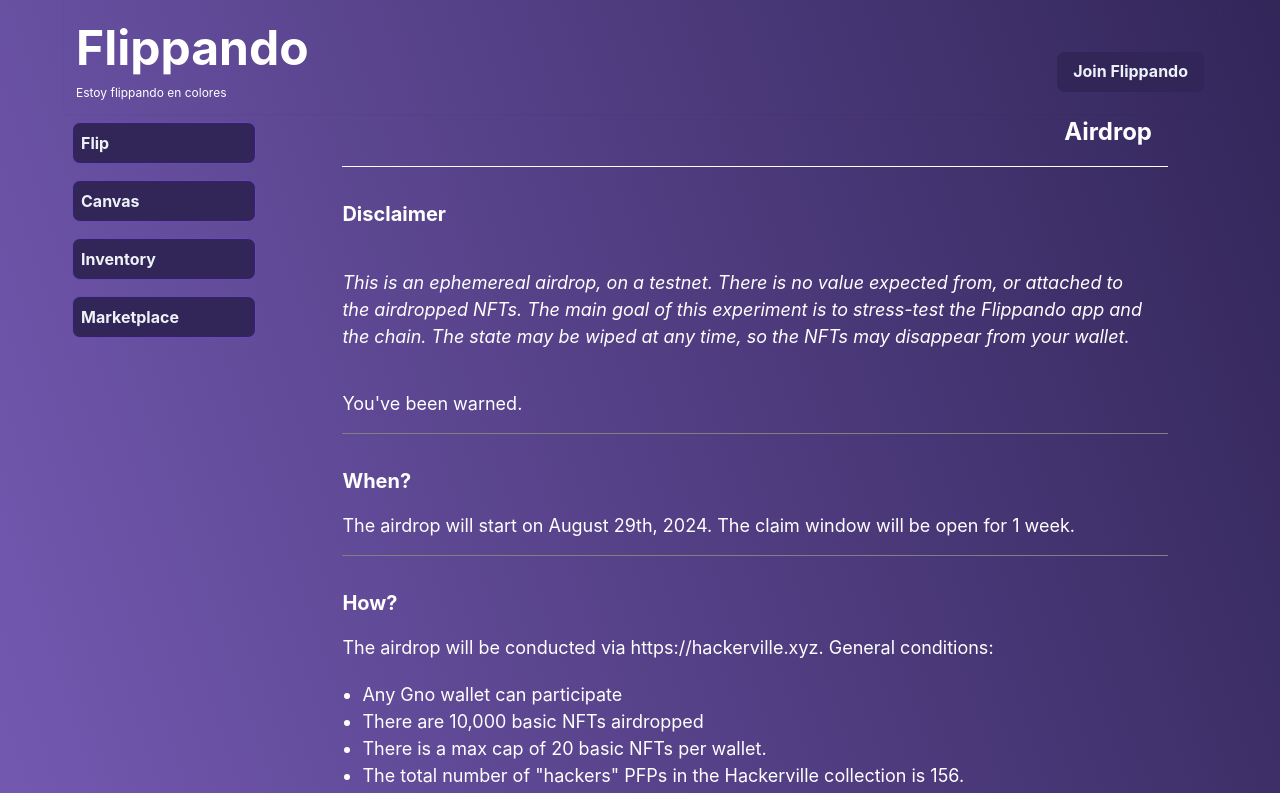
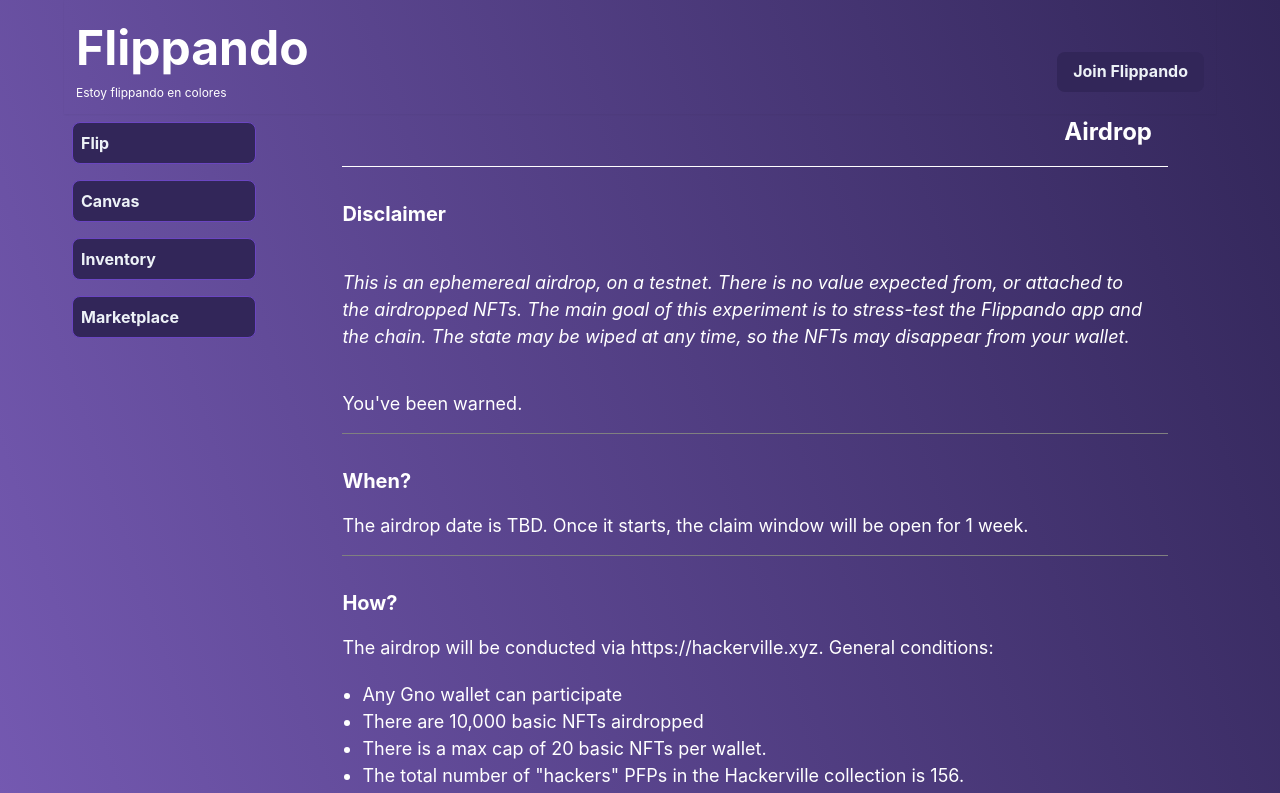
Before and after one commit to irreverentsimplicity/flippando-gno, a Next.js app: page /airdrop in a window 1280 px wide. Shown: the top 793 px of the page. Built offline with nearby package versions, Linux system fonts and the light colour scheme.

Commit message:
fix copy

```diff
--- a/components/AirdropCanvas.js
+++ b/components/AirdropCanvas.js
@@ -476,12 +476,14 @@ const AirdropCanvas = ({height, width}) => {
         </VStack>
 
           <VStack style={{ marginLeft: 20}}>
-            <a onClick={() => setAssistiveImage(true)}>
+
+
               <img src={images[currentImageIndex]} alt="helper" style={{
                 width: '380px',
                 height: '380px',
               }}/>
-            </a>
+
+
           <HStack>
           <Button onClick={handlePrev} isDisabled={isPrevDisabled}>
               <FaArrowLeft />
--- a/components/AirdropPlayground.js
+++ b/components/AirdropPlayground.js
@@ -1,10 +1,5 @@
-/* pages/my-nfts.js */
-//import {ethers} from 'ethers';
-import styles from "../styles/Home.module.css";
 import { useEffect, useState } from 'react';
 import { useDispatch } from "react-redux";
-import { Box, Text, VStack, Button } from "@chakra-ui/react";
-import Link from 'next/link';
 import { useSelector } from 'react-redux';;
 import AirdropCanvas from './AirdropCanvas';
 import Actions from "../util/actions";
@@ -13,11 +8,8 @@ import { getGNOTBalances, fetchUserFLIPBalances } from "../util/tokenActions";
  const AirdropPlayground = () => {
   const [width, setWidth] = useState(2); // defaults, changed on calling setExistingBasicNFTs
   const [height, setHeight] = useState(2); // defaults, changed on calling setExistingBasicNFTs
-  const [existingBasicNFTs, setExistingBasicNFTs] = useState(0);
-  const userBalances = useSelector(state => state.flippando.userBalances);
-  const userGnotBalances = useSelector(state => state.flippando.userGnotBalances);
   const [isArtMinted, setIsArtMinted] = useState(false)
-  const artPayload = useSelector(state => state.flippando.artPayload);
+
 
   const rpcEndpoint = useSelector(state => state.flippando.rpcEndpoint);
 
--- a/components/Wallet.js
+++ b/components/Wallet.js
@@ -26,7 +26,7 @@ const Wallet = ({ userBalances, userGnotBalances }) => {
 
     useEffect( () => {
       setPlayerAddress()
-    }, [])
+    })
 
     const setPlayerAddress = async () => {
       const actions = await Actions.getInstance();
--- a/pages/airdrop.js
+++ b/pages/airdrop.js
@@ -56,7 +56,7 @@ export default function Airdrop() {
             When?
           </Text>
           <Text fontSize="lg" textAlign="left" mt={4} mb={4} mr={4}>
-           The airdrop will start on August 29th, 2024. The claim window will be open for 1 week.
+           The airdrop date is TBD. Once it starts, the claim window will be open for 1 week.
           </Text>
         </Box>
 
@@ -182,7 +182,7 @@ export default function Airdrop() {
             When again?
           </Text>
           <Text fontSize="lg" textAlign="left" mt={4} mb={4} mr={4}>
-           The airdrop will start on August 29th, 2024. The claim window will be open for 1 week. We already told you that.
+          The airdrop date is TBD. Once it starts, the claim window will be open for 1 week.
           </Text>
         </Box>
 
```
